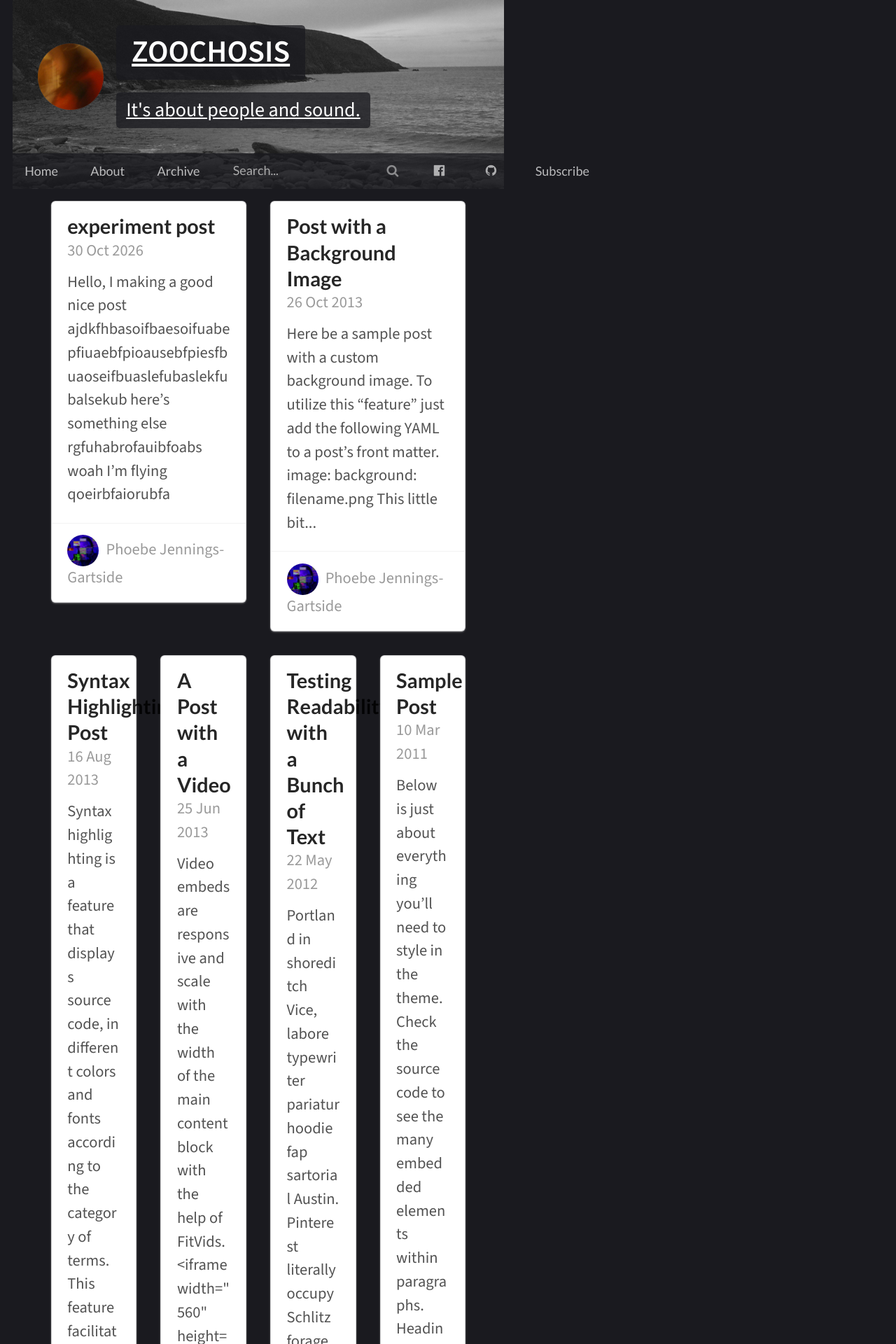
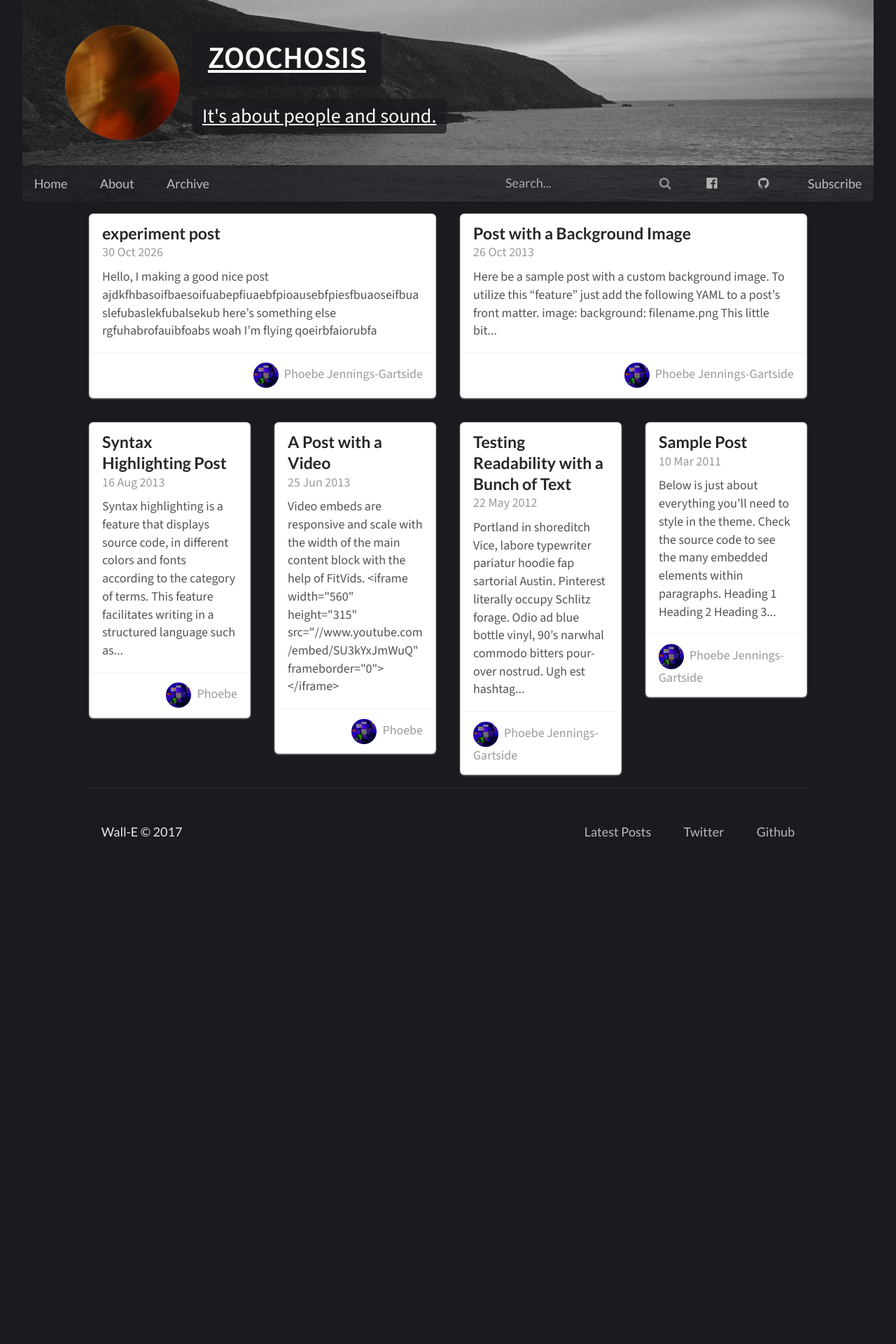
Before and after one commit to ZOOCHOSIS-BLOG/ZOOCHOSIS-BLOG.github.io, a Jekyll site: the page built from index.html, in a window 1280 px wide. Shown: the top 1920 px of the page at 70% size. Built offline with Jekyll 4.4.1, drawn with Linux system fonts in a browser that asks for light colours; the list of posts is cut into pages by our own code; after the commit the page ends 1252 px from its top, so only the background shows below that.

Commit message:
go back go back

```diff
--- a/assets/css/main.css
+++ b/assets/css/main.css
@@ -24,9 +24,6 @@ body,
 .ui {
     font-family: "Source Sans 3", sans-serif;
     font-size: 1rem;
-    max-width: 66ch;
-    font-size: clamp(1rem, 0.9rem + 0.5vw, 1.25rem);
-    line-height: 1.5;
 }
 
 img, video, iframe {
```
